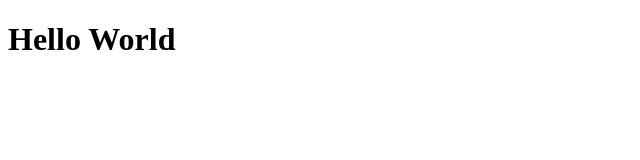
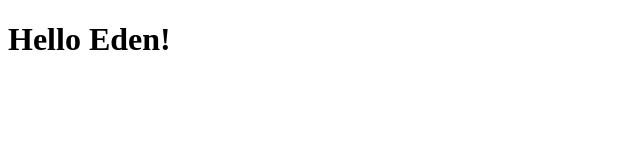
Before and after one commit to asadaziz95/automatic-potato, a plain HTML site: page index.html in a window 1280 px wide. Shown: the full height of the page, 0-640 px from the left. Drawn offline with Linux system fonts and the light colour scheme.

Commit message:
changes in index.html

```diff
--- a/index.html
+++ b/index.html
@@ -6,6 +6,7 @@
     <title>Git class</title>
 </head>
 <body>
-    <h1>Hello World</h1>
+    <h1>Hello Eden!</h1>
+
 </body>
 </html>
```
